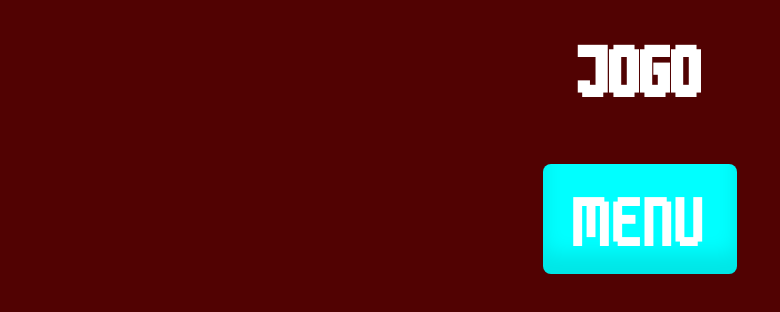
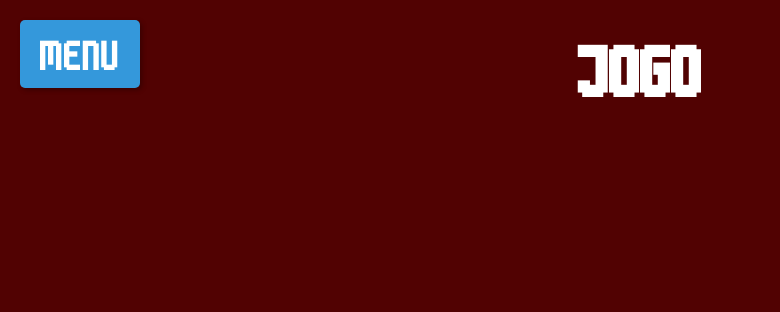
Before and after one commit to ufjf-dcc206/ufjf-dcc206-2025-1-a-trb-canastra, a website built with Vite: page partida.html in a window 1280 px wide. Shown: the whole page, without its empty margins (0-780 px from the left). Built offline with nearby package versions, Linux system fonts and the light colour scheme.

Commit message:
Arrumei index e adicionei estilo pro botao de menu

```diff
--- a/partida.html
+++ b/partida.html
@@ -23,9 +23,7 @@
   </head>
   <body>
     <h1>JOGO</h1>
-    <div class="botoes">
-    <a href="index.html">MENU</a>
-    </div>
+    <a href="index.html" id="menu">MENU</a>
     <script type="module" src="src/main.ts"></script>
   </body>
 </html>
--- a/src/style.css
+++ b/src/style.css
@@ -42,3 +42,15 @@ body {
   border-radius: 8px;
   box-shadow: inset 0px -20px 20px 0px rgba(0, 0, 0, 0.1);
 }
+#menu{
+  position: absolute;
+  top: 20px;
+  left: 20px;
+  background-color: #3498db; /* Uma cor azul, por exemplo */
+  color: white;
+  padding: 10px 20px;
+  text-decoration: none;
+  font-size: 3em;
+  border-radius: 5px;
+  box-shadow: 2px 2px 5px rgba(0, 0, 0, 0.3);
+}
```
Also changed, not shown: index.html (+0 -1 lines), tutorial.html (+1 -3 lines).
